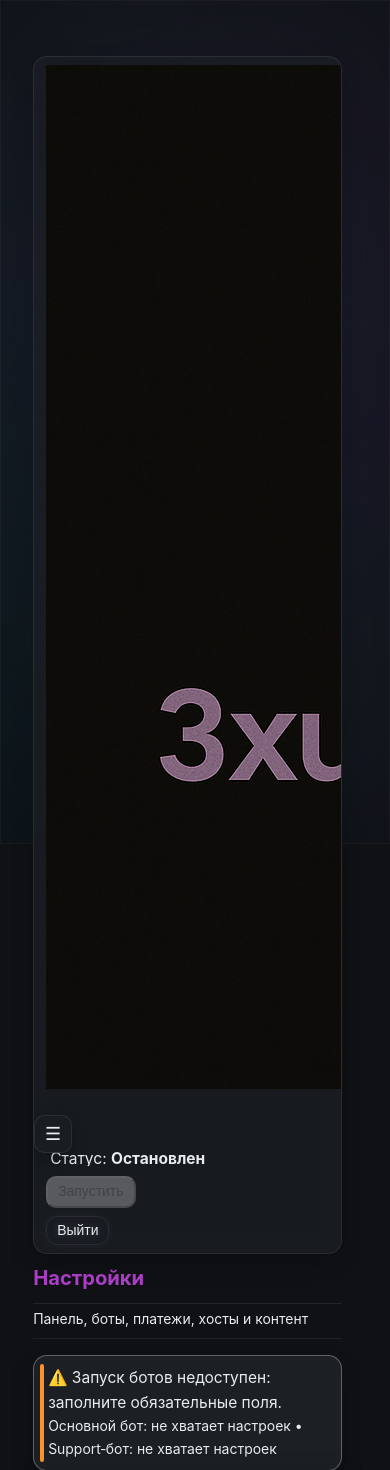
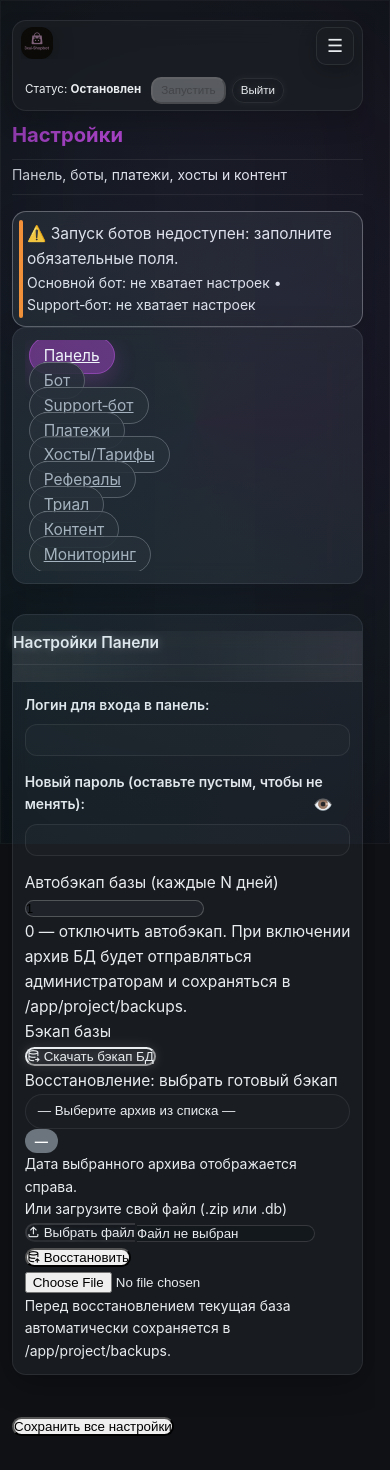
Before and after one commit to FDGRPNekko/remna-shop, a Python web app: template src/shop_bot/webhook_server/templates/settings.html in a window 390 px wide. Shown: the top 1470 px of the page. Run offline with Jinja, Linux system fonts and the light colour scheme; the template is opened without the code that fills it, so the values that code supplies are empty; some libraries are stand-ins or nearby versions.

Commit message:
Add files via upload

```diff
--- a/src/shop_bot/webhook_server/static/css/style.css
+++ b/src/shop_bot/webhook_server/static/css/style.css
@@ -716,16 +716,25 @@ body {
 	margin: 0;
 	padding: 0;
 }
-.bm { display: none; position: absolute; right: 12px; top: 10px; }
+.bm {
+  display: none;
+  position: relative;
+  z-index: 1001;
+}
 #burger {
 	display: none;
-}
-
-.burger-menu { display: none; }
+	position: absolute;
+	opacity: 0;
+	pointer-events: none;
+}
+
+.burger-menu {
+  display: none;
+}
 label.burger_img {
   display: none;
-  width: 38px;
-  height: 38px;
+  width: 42px;
+  height: 42px;
   border-radius: 10px;
   border: 1px solid var(--border-color);
   background: color-mix(in oklab, var(--bg-surface) 85%, transparent);
@@ -733,44 +742,83 @@ label.burger_img {
   justify-content: center;
   cursor: pointer;
   box-shadow: 0 6px 18px rgba(0,0,0,0.22);
+  position: relative;
+  z-index: 1002;
+  flex-shrink: 0;
+  user-select: none;
+  -webkit-tap-highlight-color: transparent;
 }
 
 label.burger_img::before {
   content: "\2630";
-  font-size: 18px;
+  font-size: 20px;
   line-height: 1;
   color: var(--text-primary);
-}
-
+  display: flex;
+  align-items: center;
+  justify-content: center;
+}
+
+label.burger_img:hover {
+  background: color-mix(in oklab, var(--bg-surface) 95%, transparent);
+  box-shadow: 0 8px 20px rgba(0,0,0,0.28);
+}
 
 .bm .burger-menu {
-  position: absolute;
-  right: 0;
-  top: 46px;
-  min-width: 200px;
+  position: fixed;
+  right: 12px;
+  top: 60px;
+  min-width: 220px;
   max-width: calc(100vw - 24px);
   background: var(--bg-card);
   border: 1px solid var(--border-color);
   border-radius: calc(var(--ui-radius) + 2px);
-  box-shadow: 0 12px 28px rgba(0,0,0,0.28);
-  z-index: 1200;
+  box-shadow: 0 12px 28px rgba(0,0,0,0.4);
+  z-index: 1100;
+  backdrop-filter: blur(12px) saturate(140%);
+  -webkit-backdrop-filter: blur(12px) saturate(140%);
+  animation: fadeInDown 0.2s ease-out;
+  display: none;
+}
+.bm .burger-menu.show {
+  display: block !important;
+}
+@keyframes fadeInDown {
+  from {
+    opacity: 0;
+    transform: translateY(-10px);
+  }
+  to {
+    opacity: 1;
+    transform: translateY(0);
+  }
 }
 .bm .burger-menu a { word-break: break-word; }
 .bm .burger-menu ul { list-style: none; padding: 8px; margin: 0; }
 .bm .burger-menu li { margin: 2px 0; }
 .bm .burger-menu a {
   display: block;
-  padding: 10px 12px;
+  padding: 12px 14px;
   border-radius: 8px;
   color: var(--text-primary);
   text-decoration: none;
-}
-.bm .burger-menu a:hover {
+  transition: background-color 0.2s ease;
+  font-size: 0.95rem;
+}
+.bm .burger-menu a:hover,
+.bm .burger-menu a:active {
   background: color-mix(in oklab, var(--primary-color) 18%, transparent);
 }
 
-
-#burger:checked ~ .burger-menu { display: block; }
+#burger:checked ~ .burger-menu,
+.burger-menu[style*="block"] {
+  display: block !important;
+}
+#burger:checked ~ label.burger_img,
+label.burger_img.active {
+  background: color-mix(in oklab, var(--primary-color) 24%, transparent);
+  border-color: color-mix(in oklab, var(--primary-color) 50%, var(--border-color));
+}
 html, body { height: 100%; font-size: calc(16px * var(--ui-font-scale)); }
 
 html { scrollbar-gutter: stable; }
@@ -859,6 +907,20 @@ body::after {
     overflow-x: hidden;
     width: 100%;
     box-sizing: border-box;
+}
+
+@media (max-width: 992px) {
+  .container {
+    padding: 0 12px;
+    margin: 16px auto;
+  }
+}
+
+@media (max-width: 576px) {
+  .container {
+    padding: 0 8px;
+    margin: 12px auto;
+  }
 }
 
 h1 {
@@ -1188,6 +1250,15 @@ body.login-page {
 }
 
 .brand { flex: 0 0 auto; min-width: 0; display:flex; align-items:center; gap:12px; }
+.brand img {
+    height: 56px;
+    width: auto;
+    max-width: 100%;
+    border-radius: var(--ui-radius);
+    display:block;
+    object-fit: contain;
+    filter: drop-shadow(0 4px 10px rgba(0,0,0,0.25));
+}
 .navigation { display:flex; align-items:center; gap: 10px; flex: 1 1 auto; min-width: 0; overflow-x: auto; overflow-y: visible; justify-content: center; }
 .navigation::-webkit-scrollbar { display: none; }
 .navigation { -ms-overflow-style: none; scrollbar-width: none; }
@@ -1356,48 +1427,161 @@ body.login-page {
   .navigation { display: none !important; }
 
 
-  .main-header { flex-wrap: wrap; }
-
-  .main-header { padding: 8px 12px; }
+  .main-header {
+    flex-wrap: wrap;
+    padding: 8px 12px;
+    gap: 8px;
+    align-items: flex-start;
+  }
 
   .container { padding-left: 12px; padding-right: 12px; }
+
+  /* Уменьшаем логотип на мобильных */
+  .brand img {
+    height: 40px !important;
+    max-width: 120px;
+    object-fit: contain;
+  }
+  .brand #brand-title {
+    font-size: 0.9rem;
+    white-space: nowrap;
+    overflow: hidden;
+    text-overflow: ellipsis;
+    max-width: 150px;
+  }
+  #brand-edit {
+    padding: 2px 6px !important;
+    font-size: 0.7rem !important;
+    flex-shrink: 0;
+  }
 
 
   .bm {
     position: relative;
     display: flex;
     align-items: center;
-    margin-left: 0;
+    margin-left: auto;
+    margin-right: 0;
     order: 2;
+    z-index: 1001;
+    flex-shrink: 0;
   }
   .header-controls {
     order: 3;
-    margin-left: auto;
+    margin-left: 0;
     flex: 1 1 100%;
     justify-content: flex-end;
     flex-wrap: wrap;
-  }
-  .brand { order: 1; }
+    margin-top: 8px;
+    min-width: 0;
+  }
+  .brand {
+    order: 1;
+    flex: 1 1 auto;
+    min-width: 0;
+    overflow: hidden;
+    align-items: center;
+  }
 
   .navigation { order: 4; }
-  label.burger_img { display: inline-flex; }
+  label.burger_img {
+    display: inline-flex !important;
+    width: 42px;
+    height: 42px;
+    flex-shrink: 0;
+  }
 
 
   .header-controls { gap: 10px; }
 
 
-  .bot-control { border-right: 0; padding-right: 0; gap: 8px; }
-  .header-controls .btn, .header-controls .btn-sm { padding: 5px 10px; font-size: .9rem; }
-
-
-  .main-header { z-index: 20; }
+  .bot-control {
+    border-right: 0;
+    padding-right: 0;
+    gap: 8px;
+    flex-wrap: wrap;
+    min-width: 0;
+  }
+  .header-controls .btn, .header-controls .btn-sm {
+    padding: 5px 10px;
+    font-size: .85rem;
+    flex-shrink: 0;
+  }
+
+
+  .main-header { z-index: 1000; position: relative; }
+
+  /* Улучшаем позиционирование бургер-меню */
+  .bm .burger-menu {
+    right: 12px;
+    top: 56px;
+  }
 }
 
 @media (max-width: 576px) {
-
+  /* Еще больше уменьшаем логотип на очень маленьких экранах */
+  .brand img {
+    height: 32px !important;
+    max-width: 90px;
+  }
+  .brand #brand-title {
+    font-size: 0.8rem;
+    display: none; /* Скрываем название на очень маленьких экранах */
+  }
+  .brand {
+    gap: 8px;
+  }
+  #brand-edit {
+    display: none; /* Скрываем кнопку редактирования на маленьких экранах */
+  }
 
   .user-session-controls > span { display: none; }
-  .header-controls { gap: 8px; }
+  .header-controls {
+    gap: 6px;
+    flex-wrap: wrap;
+    margin-top: 6px;
+  }
+
+  .bot-control {
+    font-size: 0.75rem;
+    gap: 6px;
+  }
+  .bot-control p {
+    font-size: 0.75rem;
+    line-height: 1.2;
+    margin: 0;
+  }
+  .header-controls .btn, .header-controls .btn-sm {
+    padding: 4px 8px;
+    font-size: .75rem;
+  }
+
+  .main-header {
+    padding: 6px 8px !important;
+    gap: 6px;
+  }
+
+  /* Улучшаем бургер-меню на маленьких экранах */
+  .bm .burger-menu {
+    min-width: 200px;
+    max-width: calc(100vw - 16px);
+    right: 8px;
+    top: 52px;
+  }
+
+  label.burger_img {
+    width: 38px;
+    height: 38px;
+    flex-shrink: 0;
+  }
+  label.burger_img::before {
+    font-size: 18px;
+  }
+
+  .bm {
+    margin-left: auto;
+    margin-right: 0;
+  }
 }
 
 .main-footer {
@@ -2243,30 +2427,6 @@ body.login-page {
 	margin-top: 10px;
 }
 
-@media (max-width: 992px) {
-    	.navigation {
-			display: none;
-		}
-    .bm { display:block; }
-    .burger_img {
-        display:block;
-        background: url('../img/burger.png');
-        background-size: 28px 28px;
-        height: 28px; width: 28px;
-        z-index: 1100;
-        cursor: pointer;
-    }
-
-    .header-controls { padding-right: 44px; }
-    .main-header { justify-content: flex-start; }
-	.container {
-		max-width: 93%;
-		padding: 20px;
-	}
-	.bm {
-		input + label { top: 10px; right: 12px; }
-	}
-}
 
 @media (max-width: 772px) {
 	.header-controls {
```
Also changed, not shown: src/shop_bot/bot/handlers.py (+10 -4 lines), src/shop_bot/bot/keyboards.py (+22 -3 lines), src/shop_bot/webhook_server/templates/base.html (+58 -0 lines).
